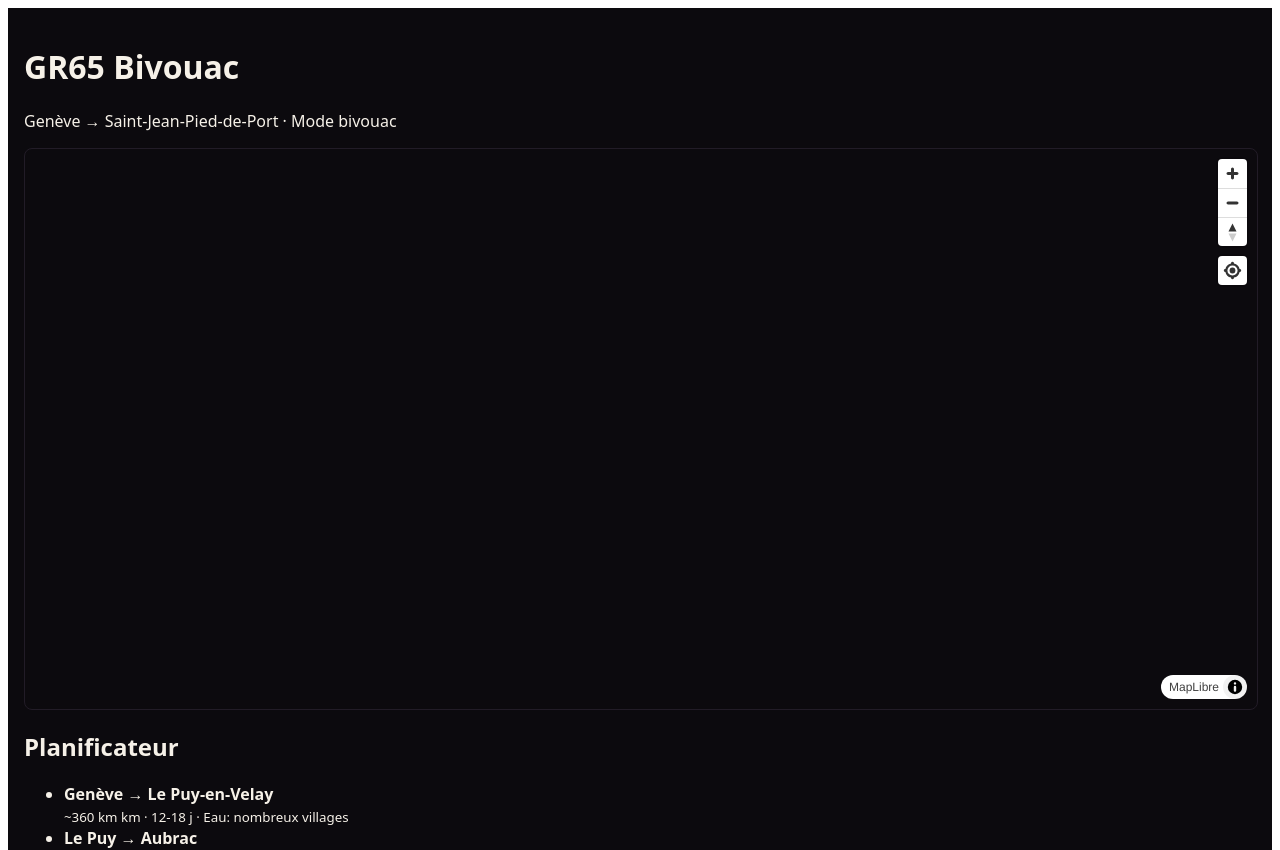
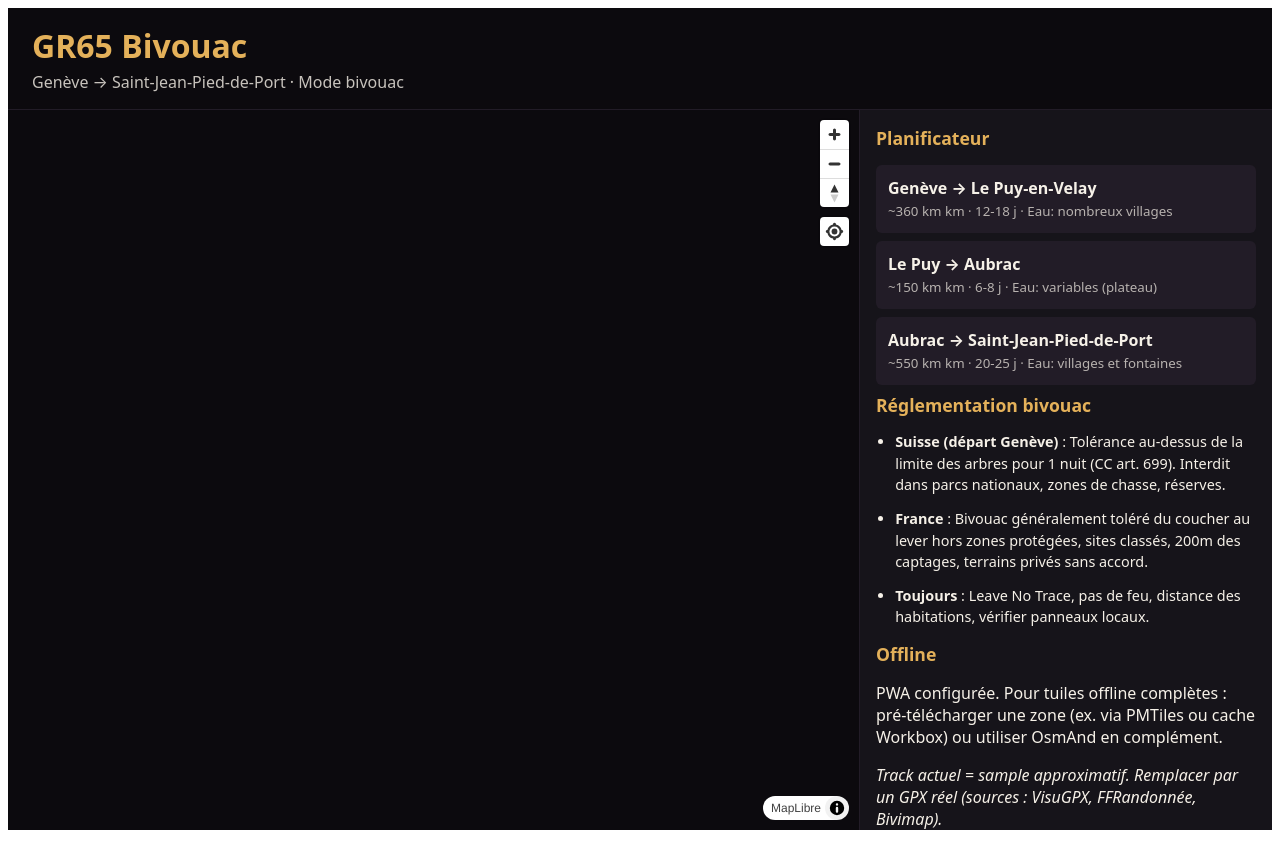
Before and after one commit to monvelocoach/gr65-bivouac, a React (Vite) app: page / in a window 1280 px wide. Shown: the top 850 px of the page. Built offline with nearby package versions, Linux system fonts and the light colour scheme; no server answers; the HTML template or start-up script is replaced by a standard one.

Commit message:
Styles layout panneau + carte

```diff
--- a/src/App.css
+++ b/src/App.css
@@ -1,19 +1,110 @@
 .app {
-  font-family: system-ui, sans-serif;
-  padding: 1rem;
+  font-family: system-ui, -apple-system, sans-serif;
   background: #0C0A0E;
   color: #F6F1E8;
   min-height: 100vh;
+  margin: 0;
+}
+
+header {
+  padding: 1rem 1.5rem;
+  border-bottom: 1px solid #221C27;
+}
+
+header h1 {
+  margin: 0;
+  color: #E4B15A;
+}
+
+header p {
+  margin: 0.25rem 0 0;
+  opacity: 0.8;
+}
+
+.layout {
+  display: flex;
+  height: calc(100vh - 80px);
 }
 
 .map {
-  width: 100%;
-  height: 70vh;
-  border-radius: 8px;
+  flex: 1;
+  height: 100%;
+}
+
+.panel {
+  width: 380px;
+  overflow-y: auto;
+  background: #16141A;
+  border-left: 1px solid #221C27;
+  padding: 1rem;
+}
+
+.panel h2 {
+  color: #E4B15A;
+  font-size: 1.1rem;
+  margin-top: 1.5rem;
+}
+
+.panel h2:first-child {
+  margin-top: 0;
+}
+
+.stages {
+  list-style: none;
+  padding: 0;
+  margin: 0;
+}
+
+.stages li {
+  padding: 0.75rem;
+  margin-bottom: 0.5rem;
+  background: #221C27;
+  border-radius: 6px;
+  cursor: pointer;
+  transition: background 0.2s;
+}
+
+.stages li:hover,
+.stages li.active {
+  background: #2A2430;
+}
+
+.stages small {
+  opacity: 0.7;
+}
+
+.detail {
   margin-top: 1rem;
-  border: 1px solid #221C27;
+  padding: 0.75rem;
+  background: #1A171E;
+  border-radius: 6px;
+}
+
+.rules {
+  padding-left: 1.2rem;
+  font-size: 0.9rem;
+  line-height: 1.5;
+}
+
+.rules li {
+  margin-bottom: 0.75rem;
 }
 
 .marker {
   cursor: pointer;
 }
+
+@media (max-width: 800px) {
+  .layout {
+    flex-direction: column;
+    height: auto;
+  }
+  .map {
+    height: 50vh;
+  }
+  .panel {
+    width: 100%;
+    border-left: none;
+    border-top: 1px solid #221C27;
+  }
+}
```
